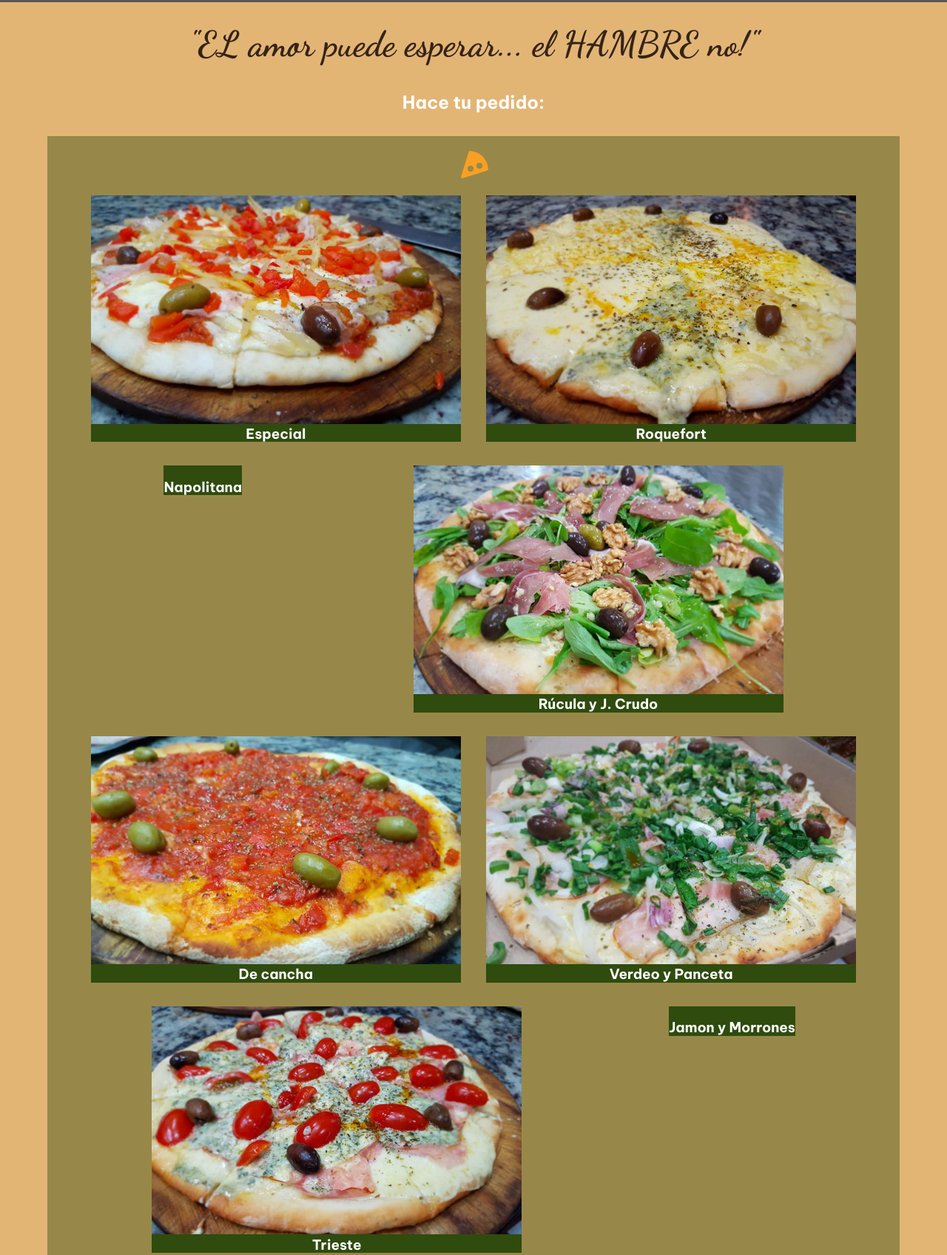
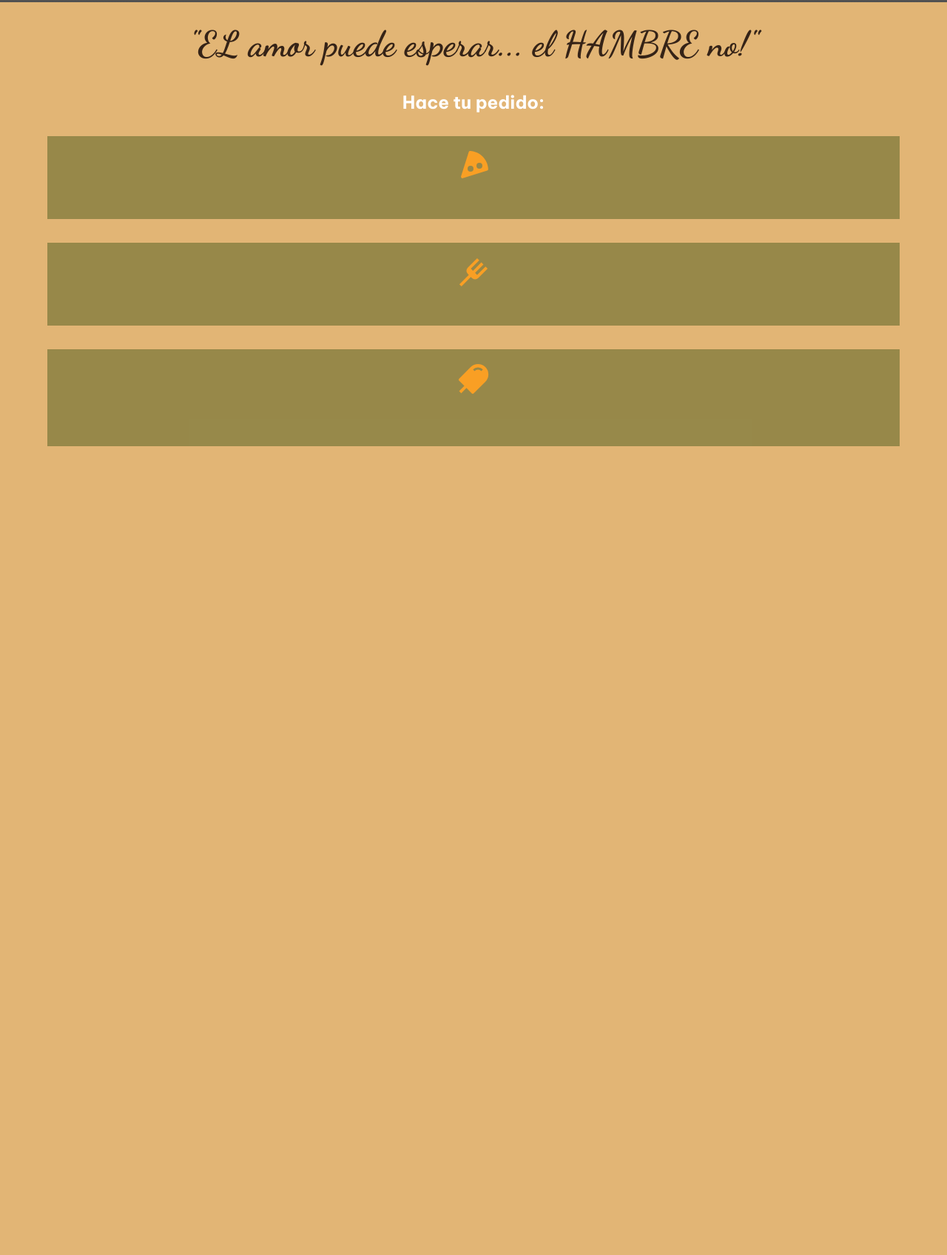
Before and after one commit to ahroncich7/Proyecto_Pizzeria, a website: page public/index.html in a window 1280 px wide. Shown: the part 197-1893 px from the top of the page at 74% size. After the commit the page ends 800 px from the top, so only its background shows below. Drawn offline with Linux system fonts and the light colour scheme; grey boxes are pictures that could not be loaded.

Commit message:
Ajusta HTML
Deja solo 3 sections que es donde se cargan dinamicamente los productos

```diff
--- a/public/index.html
+++ b/public/index.html
@@ -39,39 +39,19 @@
                 <div class="product__icons">
                     <img src="images/pizza.svg" alt="" class="product__icon">
                 </div>
-                <div class="product__meals">
-                    <div class="product__cards">
-                        <img src="images/especial.jpg" alt="" class="product__card__img">
-                        <h3 class="product__card__subtitle">Especial</h3>
-                    </div>
-                    <div class="product__cards">
-                        <img src="images/roquefort.jpg" alt="" class="product__card__img">
-                        <h3 class="product__card__subtitle">Roquefort</h3>
-                    </div>
-                    <div class="product__cards">
-                        <img src="images/napolitana2.jpg" alt="" class="product__card__img">
-                        <h3 class="product__card__subtitle">Napolitana</h3>
-                    </div>
-                    <div class="product__cards">
-                        <img src="images/rucula_y_jamon_crudo.jpg" alt="" class="product__card__img">
-                        <h3 class="product__card__subtitle">Rúcula y J. Crudo</h3>
-                    </div>
-                    <div class="product__cards">
-                        <img src="images/de_cancha.jpg" alt="" class="product__card__img">
-                        <h3 class="product__card__subtitle">De cancha</h3>
-                    </div>
-                    <div class="product__cards">
-                        <img src="images/verdeo_y_panceta.jpg" alt="" class="product__card__img">
-                        <h3 class="product__card__subtitle">Verdeo y Panceta</h3>
-                    </div>
-                    <div class="product__cards">
-                        <img src="images/trieste.jpg" alt="" class="product__card__img">
-                        <h3 class="product__card__subtitle">Trieste</h3>
-                    </div>
-                    <div class="product__cards">
-                        <img src="images/jamon_y_morrones.jpg" alt="" class="product__card__img">
-                        <h3 class="product__card__subtitle">Jamon y Morrones</h3>
-                    </div>
+                <div id="pizzas" class="product__meals">
+
+                </div>
+            </div>
+        </section>
+
+        <section class="container product">
+            <div class="product__board">
+                <div class="product__icons">
+                    <img src="images/fork.svg" alt="" class="product__icon">
+                </div>
+                <div id="empanadas" class="product__meals">
+
                 </div>
             </div>
         </section>
@@ -81,14 +61,15 @@
                 <div class="product__icons">
                     <img src="images/dessert.svg" alt="" class="product__icon">
                 </div>
-                <div class="product__meals">
+                <div id="postres" class="product__meals">
                     <div class="product__cards">
                         <img src="images/bombones.jpg" alt="" class="product__card__img">
-                        <h3 class="product__card__subtitle">Especial</h3>
+                        <h3 class="product__card__subtitle"></h3>
                     </div>
                 </div>
             </div>
         </section>
+
 
         <div class="modal oculto">
             <div class="modal__product">
@@ -117,7 +98,6 @@
             </div>
         </div>
 
-        div.
 
     </main>
 
```
